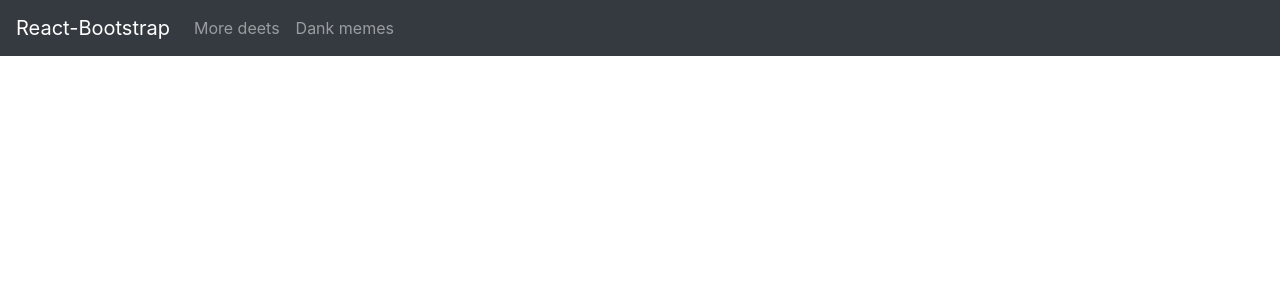
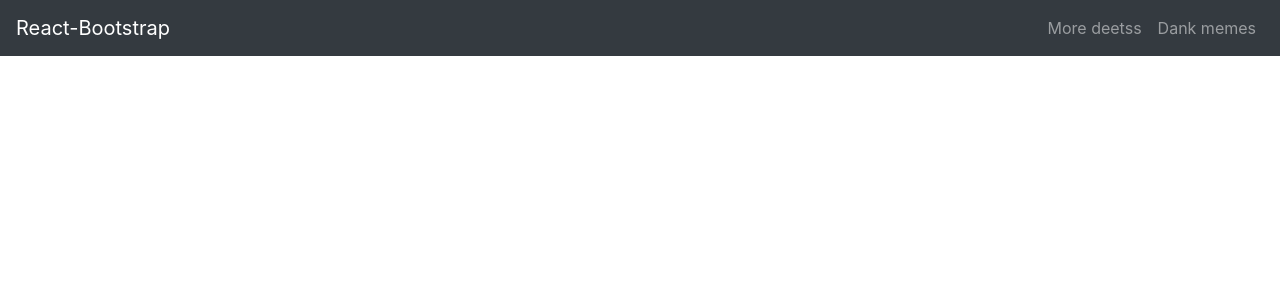
Before and after one commit to LeonardoNozaki/Atividade-ERUS---UFSCar, a React (Create React App) app in the folder app/: page / in a window 1280 px wide. Shown: the top 300 px of the page. Built offline with nearby package versions, Linux system fonts and the light colour scheme.

Commit message:
alteracao na navbar

```diff
--- a/app/src/components/Navbar.js
+++ b/app/src/components/Navbar.js
@@ -8,8 +8,8 @@ export default class MyNavbar extends React.Component{
             <Navbar.Brand href="#home">React-Bootstrap</Navbar.Brand>
             <Navbar.Toggle aria-controls="responsive-navbar-nav" />
             <Navbar.Collapse id="responsive-navbar-nav">
-                <Nav>
-                    <Nav.Link href="#deets">More deets</Nav.Link>
+                <Nav className="ml-auto">
+                    <Nav.Link href="#deets">More deetss</Nav.Link>
                     <Nav.Link eventKey={2} href="#memes">
                     Dank memes
                     </Nav.Link>
```
